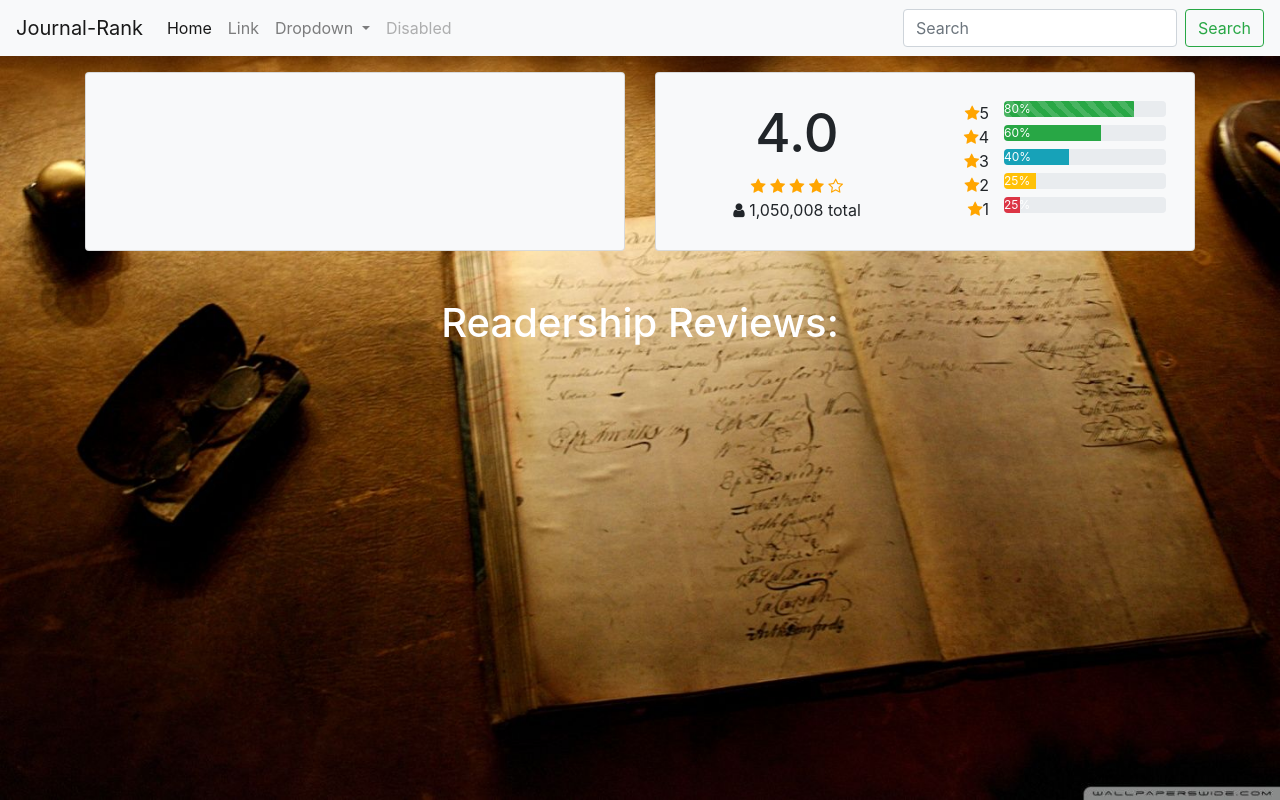
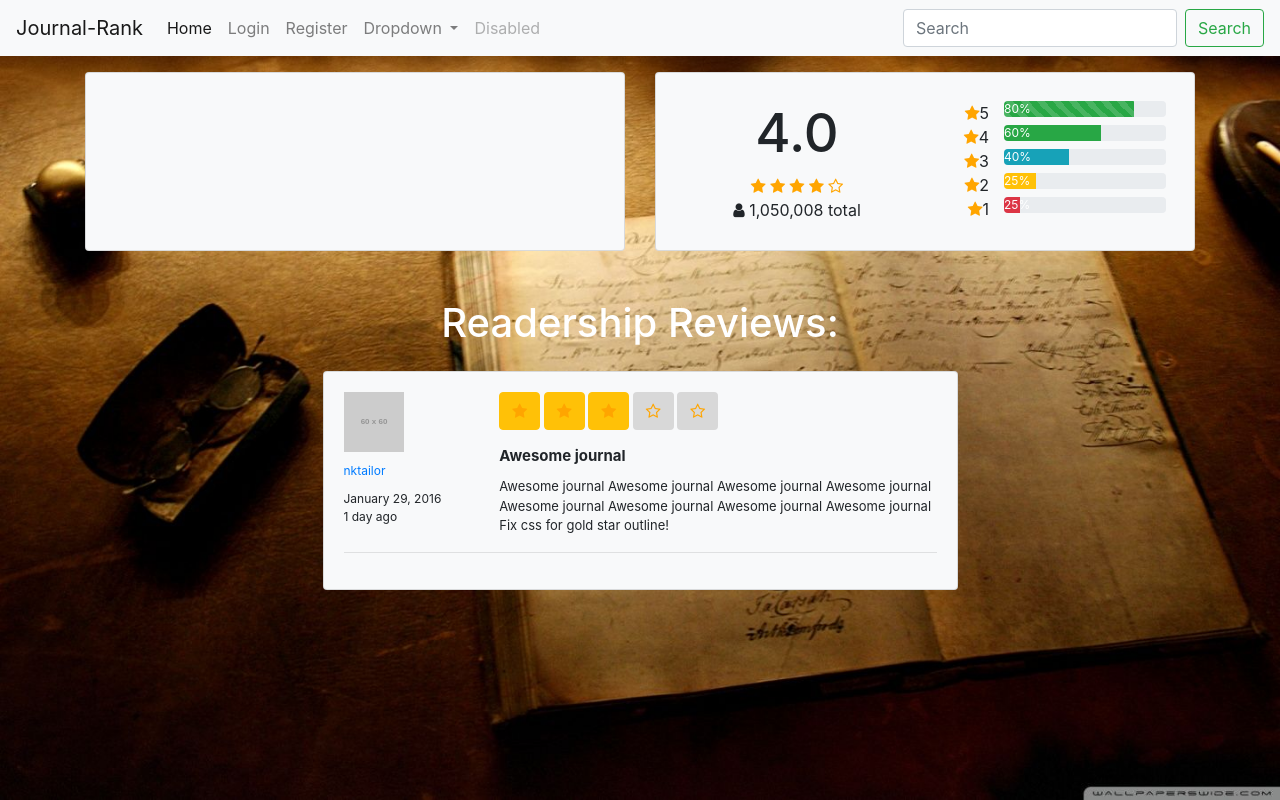
Before and after one commit to brettvanderwerff/Journal-Rank, a Flask app: template app/templates/journal_info.html in a window 1280 px wide. Run offline with Flask 2, Linux system fonts and the light colour scheme; the template is opened without the code that fills it, so the values that code supplies are empty; grey boxes labelled with a size stand in for pictures from a placeholder-image service; some libraries are stand-ins or nearby versions.

Commit message:
add registration process

```diff
--- a/app/__init__.py
+++ b/app/__init__.py
@@ -1,12 +1,14 @@
 from flask import Flask
 from flask_sqlalchemy import SQLAlchemy
 import config
+from flask_login import LoginManager
 
 app = Flask(__name__)
 app.secret_key = config.configurations['SECRET_KEY']
 app.config['SQLALCHEMY_DATABASE_URI'] = config.configurations['SQLALCHEMY_DATABASE_URI']
 app.config['SQLALCHEMY_TRACK_MODIFICATIONS'] = config.configurations['SQLALCHEMY_TRACK_MODIFICATIONS']
 db = SQLAlchemy(app)
+login_manager = LoginManager(app)
 
 
 
--- a/app/routes.py
+++ b/app/routes.py
@@ -1,10 +1,16 @@
-from flask import render_template, jsonify, request
-from app import app
+from flask import render_template, jsonify, request, flash, redirect, url_for
+from app import app, login_manager, db
 import json
 import pandas as pd
 import sqlite3
-from app.models import Journals
+from app.models import Journals, User
+from app.forms import LoginForm, RegisterForm
+from werkzeug.security import generate_password_hash, check_password_hash
+from flask_login import login_user, login_required, current_user, logout_user
 
+@login_manager.user_loader
+def load_user(id):
+    return User.query.get(int(id))
 
 @app.route('/')
 @app.route('/index')
@@ -114,6 +120,38 @@ def table_result():
 
     return json_response
 
-@app.route('/test')
-def test():
-    return render_template('test.html')
+@app.route('/login', methods=['GET', 'POST'])
+def login():
+    form = LoginForm()
+    error = None
+    if form.validate_on_submit():
+        username = form.username.data
+        password = form.password.data
+        user = User.query.filter_by(username=username).first()
+        if User.query.filter_by(username=username).first() != None:
+            if check_password_hash(user.password, password):
+                login_user(user)
+                flash('Successfully logged in!')
+                return redirect(url_for('index'))
+        else:
+            error = 'username or password is incorrect or does not exist'
+
+    return render_template('login.html', form=form, error=error, logged_in=current_user.is_authenticated)
+
+@app.route('/register', methods=['GET', 'POST'])
+def register():
+    form = RegisterForm()
+    error = None
+    if form.validate_on_submit():
+        username = form.username.data
+        password = generate_password_hash(form.password.data)
+        if User.query.filter_by(username=username).first() != None:
+            error = 'user already exits'
+        else:
+            user = User(username=username, password=password)
+            db.session.add(user)
+            db.session.commit()
+            login_user(user)
+            flash('Successfully registered and logged in!')
+            return redirect(url_for('index'))
+    return render_template('register.html', form=form, error=error, logged_in=current_user.is_authenticated)
--- a/app/static/css/custom-style.css
+++ b/app/static/css/custom-style.css
@@ -4,6 +4,10 @@ background: url('../images/background.jpg')no-repeat center center fixed;
 -moz-background-size: cover;
 -o-background-size: cover;
 background-size: cover;
+}
+
+html, body {
+  height: 100%;
 }
 
 .fa-star,.fa-star-o{
@@ -24,3 +28,42 @@ background-size: cover;
     padding-right: 0px;
 
 }
+
+
+.btn-grey{
+    background-color:#D8D8D8;
+	color:#FFF;
+}
+.rating-block{
+	background-color:#FAFAFA;
+	border:1px solid #EFEFEF;
+	padding:15px 15px 20px 15px;
+	border-radius:3px;
+}
+.bold{
+	font-weight:700;
+}
+.padding-bottom-7{
+	padding-bottom:7px;
+}
+
+
+.review-block-name{
+	font-size:12px;
+	margin:10px 0;
+}
+.review-block-date{
+	font-size:12px;
+}
+.review-block-rate{
+	font-size:13px;
+	margin-bottom:15px;
+}
+.review-block-title{
+	font-size:15px;
+	font-weight:700;
+	margin-bottom:10px;
+}
+.review-block-description{
+	font-size:13px;
+}
--- a/app/templates/base.html
+++ b/app/templates/base.html
@@ -27,10 +27,13 @@
     <div class="collapse navbar-collapse" id="navbarSupportedContent">
         <ul class="navbar-nav mr-auto">
             <li class="nav-item active">
-                <a class="nav-link" href="/">Home <span class="sr-only">(current)</span></a>
+                <a class="nav-link" href="/">Home</a>
             </li>
             <li class="nav-item">
-                <a class="nav-link" href="#">Link</a>
+                <a class="nav-link" href="/login">Login</a>
+            </li>
+            <li class="nav-item">
+                <a class="nav-link" href="/register">Register</a>
             </li>
             <li class="nav-item dropdown">
                 <a class="nav-link dropdown-toggle" href="#" id="navbarDropdown" role="button" data-toggle="dropdown"
--- a/app/templates/journal_info.html
+++ b/app/templates/journal_info.html
@@ -109,12 +109,58 @@
             </div>
         </div>
     </div>
-    <div class="row">
+    <div class="row mb-3">
         <div class="col-lg-12 text-center">
-          <h1 class="mt-5 text-white">Readership Reviews:</h1>
+            <h1 class="mt-5 text-white">Readership Reviews:</h1>
         </div>
-      </div>
+    </div>
 
+    <div class="row justify-content-center">
+        <div class="col-sm-7">
+            <div class="card bg-light">
+                <div class="card-body">
+                    <div class="row">
+                        <div class="col-sm-3">
+                            <img src="http://dummyimage.com/60x60/666/ffffff&text=No+Image"
+                                 class="img-rounded">
+                            <div class="review-block-name"><a href="#">nktailor</a></div>
+                            <div class="review-block-date">January 29, 2016<br/>1 day ago</div>
+                        </div>
+                        <div class="col-sm-9">
+                            <div class="review-block-rate">
+                                <button type="button" class="btn btn-warning btn-xs"
+                                        aria-label="Left Align">
+                                    <i aria-hidden="true" class="fa fa-star"></i>
+                                </button>
+                                <button type="button" class="btn btn-warning btn-xs"
+                                        aria-label="Left Align">
+                                    <i aria-hidden="true" class="fa fa-star"></i>
+                                </button>
+                                <button type="button" class="btn btn-warning btn-xs"
+                                        aria-label="Left Align">
+                                    <i aria-hidden="true" class="fa fa-star"></i>
+                                </button>
+                                <button type="button" class="btn btn-default btn-grey btn-xs"
+                                        aria-label="Left Align">
+                                    <i aria-hidden="true" class="fa fa-star-o"></i>
+                                </button>
+                                <button type="button" class="btn btn-default btn-grey btn-xs"
+                                        aria-label="Left Align">
+                                    <i aria-hidden="true" class="fa fa-star-o"></i>
+                                </button>
+                            </div>
+                            <div class="review-block-title">Awesome journal</div>
+                            <div class="review-block-description">Awesome journal Awesome journal Awesome journal
+                                Awesome journal Awesome journal Awesome journal Awesome journal Awesome journal
+                                Fix css for gold star outline!
+                            </div>
+                        </div>
+                    </div>
+                    <hr/>
+                </div>
+            </div>
+        </div>
+    </div>
 </div>
 
 
```
Also changed, not shown: app/forms.py (added, +19 -0 lines), app/models.py (+7 -0 lines), app/templates/login.html (added, +29 -0 lines), app/templates/register.html (added, +30 -0 lines), app/templates/render_field.html (added, +14 -0 lines), create_db.py (+6 -1 lines).
